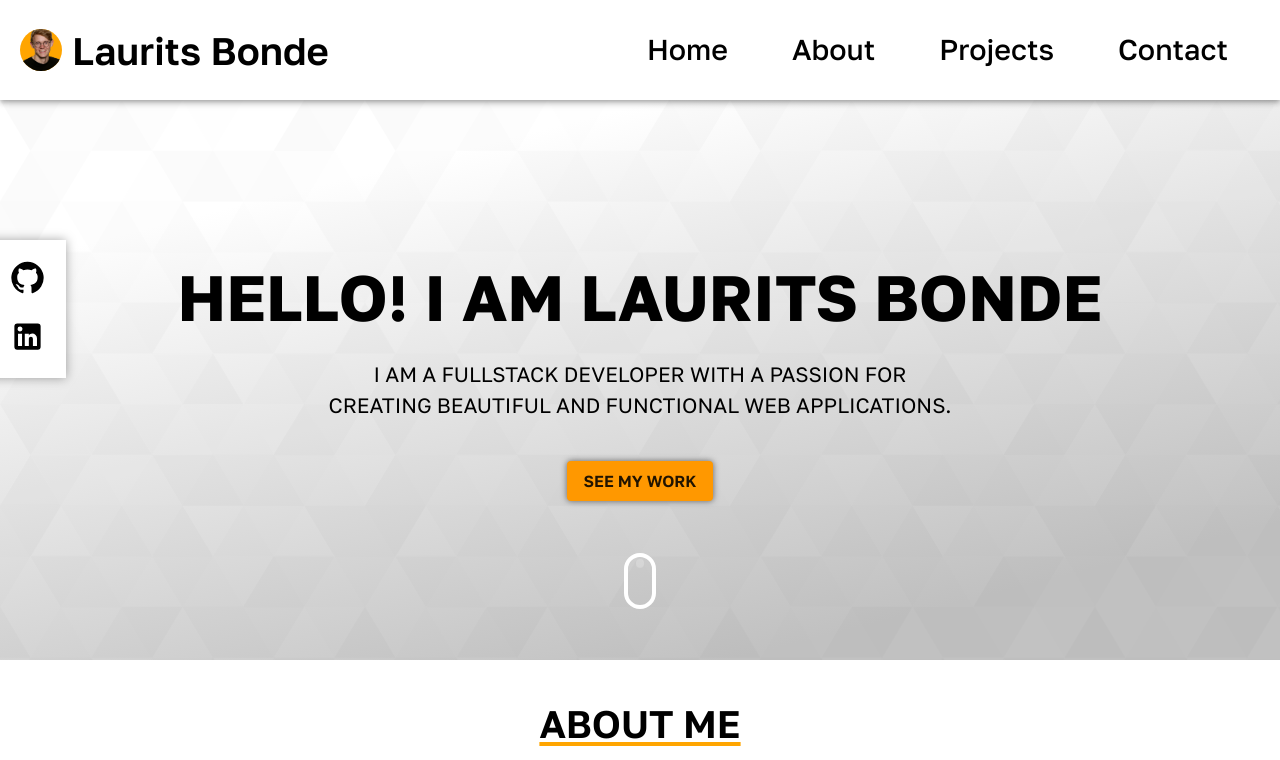
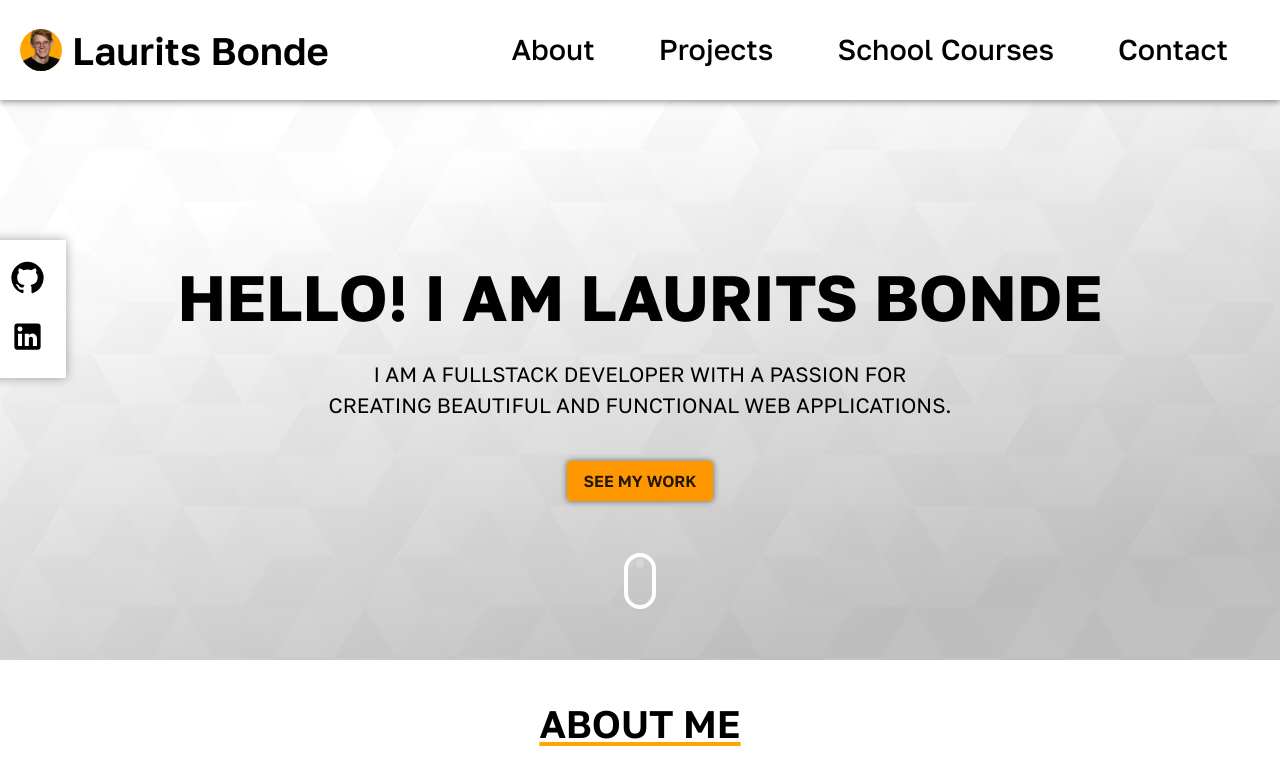
Before and after one commit to lauritsbonde/PortfolioSite, a React (Create React App) app: page / in a window 1280 px wide. Shown: the top 760 px of the page. Built offline with nearby package versions, Linux system fonts and the light colour scheme.

Commit message:
header update

```diff
--- a/src/App.tsx
+++ b/src/App.tsx
@@ -41,7 +41,7 @@ function App() {
 	const gotoSegment = (segment: RefObject<HTMLElement>) => {
 		if (segment.current) {
 			window.scrollTo({
-				top: segment.current?.offsetTop - 100, //the header is 100px high
+				top: segment.current?.offsetTop - 120, //the header is 100px high
 				behavior: 'smooth',
 				// You can also assign value "auto"
 				// to the behavior parameter.
--- a/src/Components/Universal/Header.tsx
+++ b/src/Components/Universal/Header.tsx
@@ -88,10 +88,10 @@ const Header: FC<HeaderProps> = ({ isMobile, gotoSection, refs }) => {
 
 	const fullSizeMenu = (
 		<Box sx={style.menu}>
-			<HeaderTypography variant="h4" styling={style.menuItem} text="Home" section={refs[0]} />
 			<HeaderTypography variant="h4" styling={style.menuItem} text="About" section={refs[1]} />
 			<HeaderTypography variant="h4" styling={style.menuItem} text="Projects" section={refs[2]} />
-			<HeaderTypography variant="h4" styling={style.menuItem} text="Contact" section={refs[3]} />
+			<HeaderTypography variant="h4" styling={style.menuItem} text="School Courses" section={refs[3]} />
+			<HeaderTypography variant="h4" styling={style.menuItem} text="Contact" section={refs[4]} />
 		</Box>
 	);
 
```
